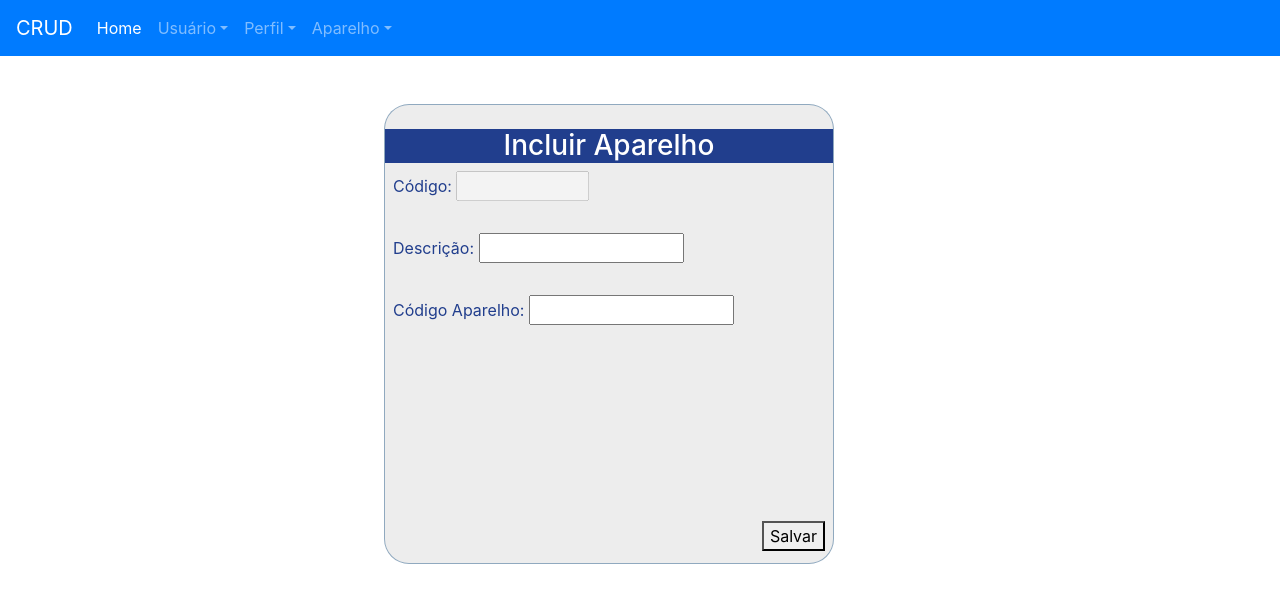
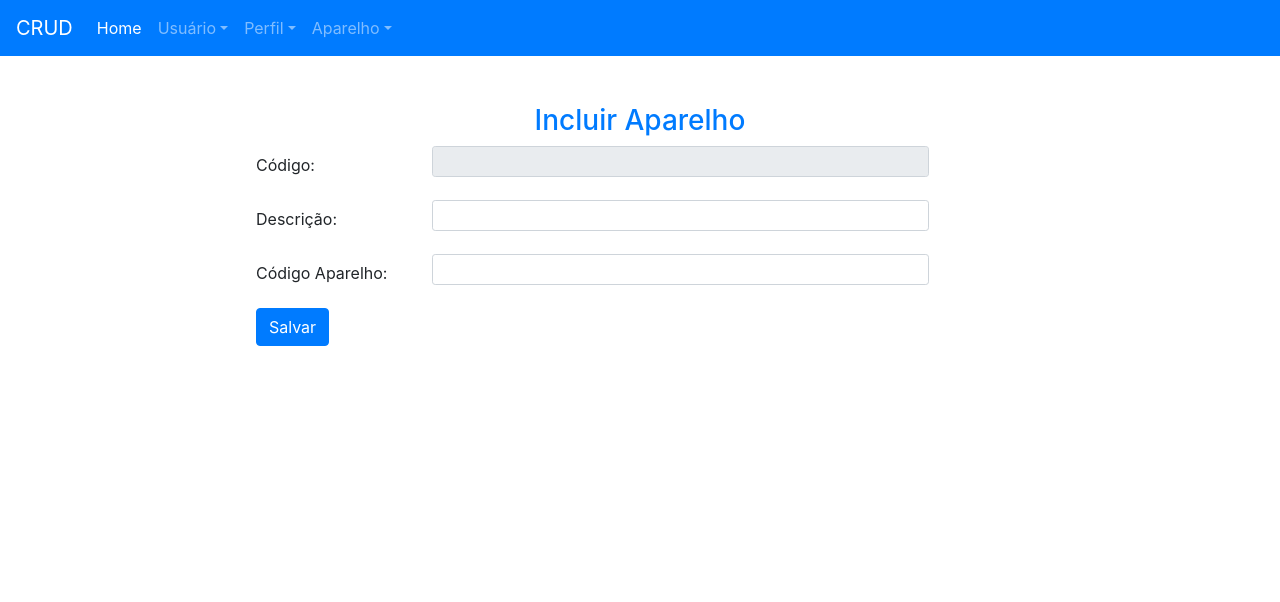
Before and after one commit to jilds/cadastro-usuario-web, an Angular app: page /cadastro-aparelho in a window 1280 px wide. Shown: the top 602 px of the page. Built offline with nearby package versions, Linux system fonts and the light colour scheme.

Commit message:
Finalizado mudança de layout

```diff
--- a/src/app/aparelho/cadastro/cadastro-aparelho.component.css
+++ b/src/app/aparelho/cadastro/cadastro-aparelho.component.css
@@ -1,31 +1,6 @@
-form{
-    position:fixed;
-
-    left:30%;
-    width:450px;
-    height: 460px;
-    background-color: rgba(230, 230, 230, 0.71);
-    border: 1px solid  rgba(106, 141, 173, 0.71);;
-    border-radius: 25px;
- }
-
- h3{
-    background-color: #213E8D;
-    color: white;
-    text-align: center;
-    vertical-align: middle;
- }
-
- button{
-    position: absolute;
-    right: 0;
-    margin-right: 8px;
-    bottom:0;
-    margin-bottom: 12px;
- }
-
- label{
-
-    margin-left: 8px;
-    color: #213E8D;
- }
+.align-form{
+   position:fixed;
+   left:20%;
+   border-collapse: collapse;
+   width: 80%;
+}
--- a/src/app/aparelho/cadastro/cadastro-aparelho.component.html
+++ b/src/app/aparelho/cadastro/cadastro-aparelho.component.html
@@ -1,20 +1,29 @@
+<form (ngSubmit)="salvar()">
+    <h3 class="text-primary" style="text-align: center; vertical-align: middle;">{{titulo}}</h3>
+    <div class="form-group align-form">
 
+        <div class="form-group row">
+            <label for="codigo" class="col-sm-2 col-form-label">Código:</label>
+            <div class="col-sm-6">
+                <input type="input" class="form-control form-control-sm" name="codigo" size="8" [(ngModel)]="aparelho.codigo"
+                    disabled />
+            </div>
+        </div>
 
-<form (ngSubmit)="salvar()">
-    <br/>
-    <h3>{{titulo}}</h3>
+        <div class="form-group row">
+            <label for="codigo" class="col-sm-2 col-form-label">Descrição:</label>
+            <div class="col-sm-6">
+                <input type="input" class="form-control form-control-sm" name="descricao" size="15" [(ngModel)]="aparelho.descricao" />
+            </div>
+        </div>
 
-    <label>Código:
-        <input type="input" name="codigo" size="8" [(ngModel)]="aparelho.codigo" disabled/>
-    </label><br/><br/>
+        <div class="form-group row">
+            <label for="codigo" class="col-sm-2 col-form-label">Código Aparelho:</label>
+            <div class="col-sm-6">
+                <input type="input" class="form-control form-control-sm" name="descricao" size="15" [(ngModel)]="aparelho.codgAparelho" />
+            </div>
+        </div>
 
-    <label>Descrição:
-        <input type="input" name="descricao" size="15" [(ngModel)]="aparelho.descricao"/>
-    </label><br/><br/>
-
-    <label>Código Aparelho:
-        <input type="input" name="descricao" size="15" [(ngModel)]="aparelho.codgAparelho"/>
-    </label><br/><br/>
-
-    <button type="submit">Salvar</button>
+        <button class="btn btn-primary" type="submit">Salvar</button>
+    </div>
 </form>
--- a/src/app/perfil/cadastro/cadastro-perfil.component.css
+++ b/src/app/perfil/cadastro/cadastro-perfil.component.css
@@ -1,34 +1,6 @@
-form{
-    position:fixed;
-
-    left:30%;
-    width:450px;
-    height: 460px;
-    background-color: rgba(230, 230, 230, 0.71);
-    border: 1px solid  rgba(106, 141, 173, 0.71);;
-    border-radius: 25px;
- }
-
- h3{
-
-    background-color: #213E8D;
-    color: white;
-    text-align: center;
-    vertical-align: middle;
-
-
- }
-
- button{
-    position: absolute;
-    right: 0;
-    margin-right: 8px;
-    bottom:0;
-    margin-bottom: 12px;
- }
-
- label{
-
-    margin-left: 8px;
-    color: #213E8D;
- }
+.align-form{
+   position:fixed;
+   left:20%;
+   border-collapse: collapse;
+   width: 80%;
+}
--- a/src/app/perfil/cadastro/cadastro-perfil.component.html
+++ b/src/app/perfil/cadastro/cadastro-perfil.component.html
@@ -1,17 +1,22 @@
+<form (ngSubmit)="salvar()">
+    <h3 class="text-primary" style="text-align: center; vertical-align: middle;">{{titulo}}</h3>
+    <div class="form-group align-form">
 
+        <div class="form-group row">
+            <label for="codigo" class="col-sm-2 col-form-label">Código:</label>
+            <div class="col-sm-6">
+                <input type="input" class="form-control form-control-sm" name="codigo" size="8" [(ngModel)]="perfil.codigo"
+                    disabled />
+            </div>
+        </div>
 
-<form (ngSubmit)="salvar()">
+        <div class="form-group row">
+            <label for="codigo" class="col-sm-2 col-form-label">Descrição:</label>
+            <div class="col-sm-6">
+                <input type="input" class="form-control form-control-sm" name="nome" size="60" [(ngModel)]="perfil.nome" />
+            </div>
+        </div>
 
-    <br/>
-    <h3>{{titulo}}</h3>
-
-    <label>Código:
-        <input type="input" name="codigo" size="8" [(ngModel)]="perfil.codigo" disabled/>
-    </label><br/><br/>
-
-    <label>Descrição:
-        <input type="input" name="nome" size="60" [(ngModel)]="perfil.nome"/>
-    </label><br/><br/>
-
-    <button type="submit">Salvar</button>
+        <button class="btn btn-primary" type="submit">Salvar</button>
+    </div>
 </form>
--- a/src/app/usuario/cadastro/cadastro-usuario.component.css
+++ b/src/app/usuario/cadastro/cadastro-usuario.component.css
@@ -1,27 +1,6 @@
-/*form{
+.align-form{
    position:fixed;
-   left:10%;
+   left:20%;
    border-collapse: collapse;
    width: 80%;
-}*/
-
-/*
-h3{
-   background-color: #213E8D;
-   color: white;
-   text-align: center;
-   vertical-align: middle;
 }
-
-button{
-   position: absolute;
-   right: 0;
-   margin-right: 8px;
-   bottom:0;
-   margin-bottom: 12px;
-}
-
-label{
-   margin-left: 8px;
-   color: #213E8D;
-}*/
--- a/src/app/usuario/cadastro/cadastro-usuario.component.html
+++ b/src/app/usuario/cadastro/cadastro-usuario.component.html
@@ -1,6 +1,6 @@
-<form (ngSubmit)="salvar()" class="form-group">
-    <div class="div align-center">
-        <h3 class="text-primary" style="text-align: center; vertical-align: middle;">{{titulo}}</h3>
+<form (ngSubmit)="salvar()">
+    <h3 class="text-primary" style="text-align: center; vertical-align: middle;">{{titulo}}</h3>
+    <div class="form-group align-form">
 
         <div class="form-group row">
             <label for="codigo" class="col-sm-2 col-form-label">Código:</label>
@@ -107,6 +107,6 @@
             </div>
         </div>
 
-        <button mat-button class="btn btn-primary" type="submit">Salvar</button>
+        <button class="btn btn-primary" type="submit">Salvar</button>
     </div>
 </form>
```
